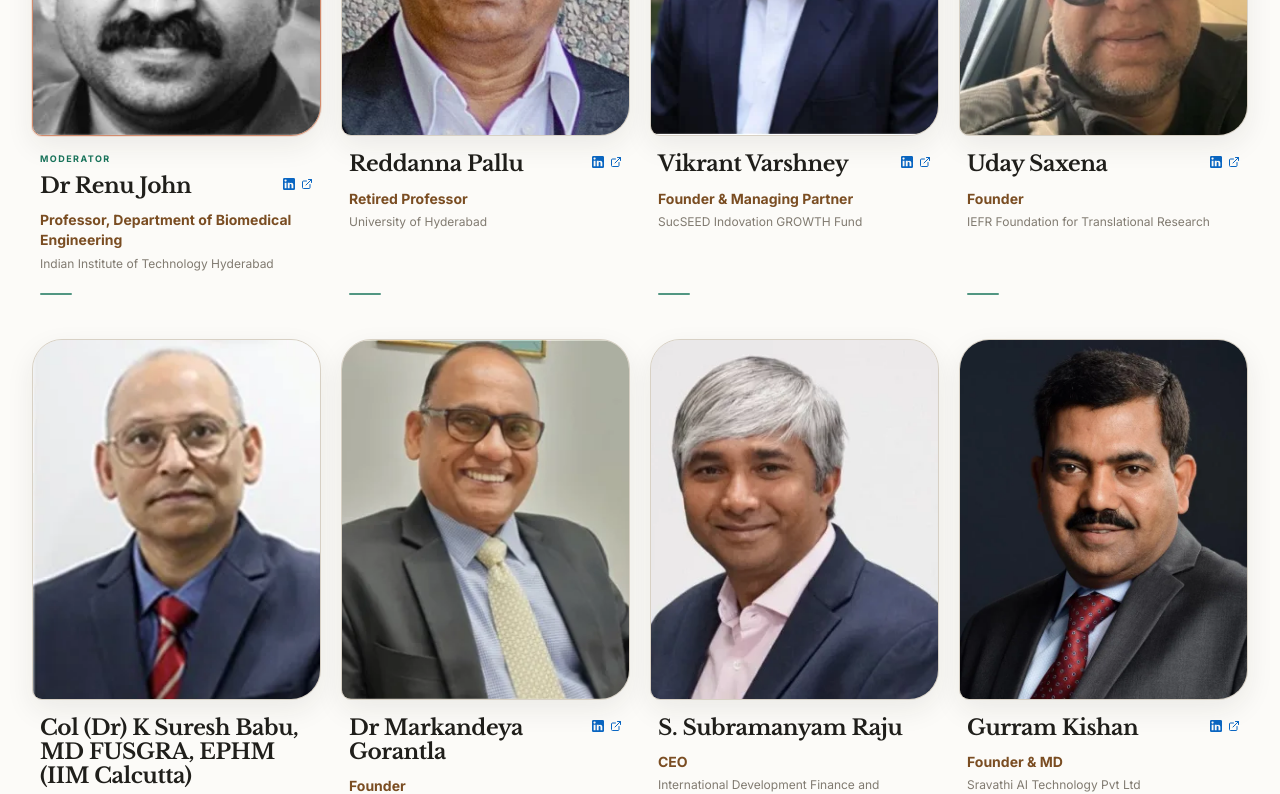
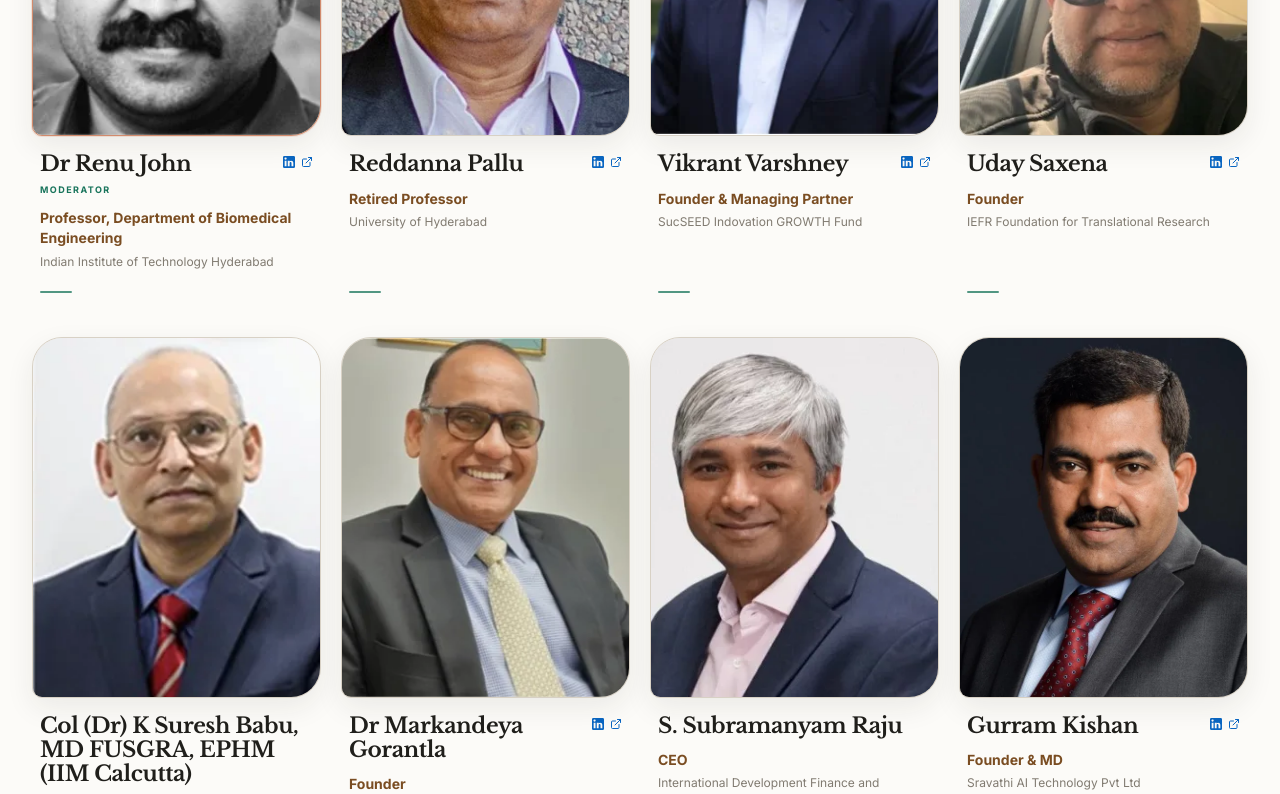
Before and after one commit to comapny230-code/ISF-Main-Port, a Next.js app: page /speakers in a window 1280 px wide. Shown: the part 1780-2574 px from the top of the page. Built offline with nearby package versions, Linux system fonts and the light colour scheme; no server answers.

Commit message:
Place moderator label below speaker name

```diff
--- a/src/components/speakers/RoundtableShowcase.tsx
+++ b/src/components/speakers/RoundtableShowcase.tsx
@@ -237,11 +237,6 @@ export function RoundtableShowcase({ className = "" }: RoundtableShowcaseProps)
                         }
                       }}
                     >
-                      {isModerator && (
-                        <span className="mb-2 block text-[9px] font-bold uppercase tracking-[0.16em] text-[#18745b]">
-                          Moderator
-                        </span>
-                      )}
                       <div className="flex items-start gap-2">
                         <h4 className="min-w-0 flex-1 font-serif text-[13px] sm:text-[1.35rem] font-bold leading-tight sm:leading-[1.12] tracking-tight sm:tracking-[-0.02em] text-[#201f1b] transition-colors duration-200 group-hover:text-[#9e4528]">
                           {panelist.name}
@@ -259,6 +254,11 @@ export function RoundtableShowcase({ className = "" }: RoundtableShowcaseProps)
                           </span>
                         )}
                       </div>
+                      {isModerator && (
+                        <span className="mt-1.5 block text-[9px] font-bold uppercase tracking-[0.16em] text-[#18745b]">
+                          Moderator
+                        </span>
+                      )}
                       {panelist.designation && (
                         <p className="mt-1.5 sm:mt-3 text-[11px] sm:text-sm font-bold leading-[1.3] sm:leading-[1.45] text-[#7a4d22]">
                           {panelist.designation}
```
